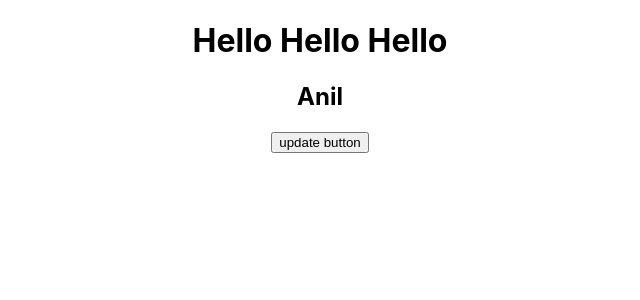
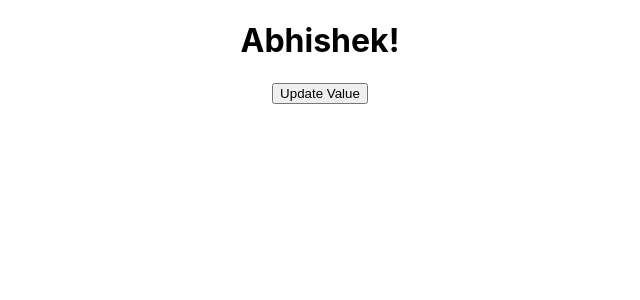
Before and after one commit to Abhishek10440/lock, a React (Create React App) app: page / in a window 1280 px wide. Shown: the top 300 px of the page, without its empty margins (320-960 px from the left). Built offline with nearby package versions, Linux system fonts and the light colour scheme.

Commit message:
daily practice

```diff
--- a/src/App.js
+++ b/src/App.js
@@ -1,61 +1,131 @@
+import './App.css';
+import React,{useState,use} from 'react';
+function App(){
+  const [data,setData]=useState("Abhishek")
+
+return(
+  <div className="App">
+    <h1>{data}!</h1>
+    <button onClick={()=>setData("shah")}>Update Value</button>
+  </div>
+);
+}
+export default App;
 // import React from 'react';
-import { useState } from 'react';
-import './App.css';
-import Joke from './component/Joke';
 
-function App() {
-  const [name, setName] = useState("Anil");
+// import Abhi from './component/Abhi';
+// class App extends React.Component{
 
-  return (
-    <div className="App">
-      <Joke name={name} />
-      <button onClick={() => setName("Sidhu")}>
-        update button
-      </button>
-    </div>
-  );
-}
 
-export default App;
-
-// import Showhide from './component/Showhide';
-// import Form from './component/Form';
-// import Profile from './component/Profile';
-// import Login from './component/Login';
-// import User from './component/User';
-// import Member from './component/Member';
-// import react from 'react';
-// class App extends React.Component{
 //   constructor()
 //   {
-//     super()
-//     console.warn("constructor")
+//     super();
+//     this.state={
+//       show: true
+//     }
 //   }
-//   render()
-//   {
-//     console.warn("render")
+//   render(){
 //     return(
-//       <h1>Hello</h1>
+//       <div className="App">
+//         {
+//          this.state.show? <Abhi />:<h1>Already Removed</h1>
+//         }
+
+//         <button onClick={()=>this.setState({show:!this.state.show})}>Removed</button>
+
+//       </div>
 //     )
 //   }
 // }
 
-// function App() {
-//   function getData() {
-//     alert("Hello from react")
+
+
+// export default App;
+// import React from 'react';
+// // import React, { useState } from 'react';
+// import './App.css';
+// class App extends React.Component {
+//   constructor() {
+//     super();
+//     this.state={
+//       count:0
+//     }
+
 //   }
-//   return (
-//     <div className="App">
+//   shouldComponentUpdate(){
+//     console.warn("shouldComponentUpdate",this.state.count);
+//     if(this.state.count>4 && this.state.count>10)
+//     {
+//       return true;
+//     }
 
-//       {/* <h1>Hello React</h1> */}
-//       {/* <Showhide />
-//       <Form />
-//       <Profile /> */}
-//       {/* <Login /> */}
-//       <User data={getData} />
+//   }
+//   render() {
+//     console.warn("render")
+//     return (
 //       <div>
-//         <Member data={getData} />
+//         <h1>Component Did Mount {this.state.count}</h1>
+//         <button onClick={()=>{this.setState({count:this.state.count+1})}}>Update name</button>
 //       </div>
-//     </div>
-//   );
+//     );
+//   }
 // }
+
+// // import Joke from './component/Joke';
+
+// // function App() {
+// //   const [name, setName] = useState("Anil");
+
+// //   return (
+// //     <div className="App">
+// //       <Joke name={name} />
+// //       <button onClick={() => setName("Sidhu")}>
+// //         update button
+// //       </button>
+// //     </div>
+// //   );
+// // }
+
+// export default App;
+
+// // import Showhide from './component/Showhide';
+// // import Form from './component/Form';
+// // import Profile from './component/Profile';
+// // import Login from './component/Login';
+// // import User from './component/User';
+// // import Member from './component/Member';
+// // import react from 'react';
+// // class App extends React.Component{
+// //   constructor()
+// //   {
+// //     super()
+// //     console.warn("constructor")
+// //   }
+// //   render()
+// //   {
+// //     console.warn("render")
+// //     return(
+// //       <h1>Hello</h1>
+// //     )
+// //   }
+// // }
+
+// // function App() {
+// //   function getData() {
+// //     alert("Hello from react")
+// //   }
+// //   return (
+// //     <div className="App">
+
+// //       {/* <h1>Hello React</h1> */}
+// //       {/* <Showhide />
+// //       <Form />
+// //       <Profile /> */}
+// //       {/* <Login /> */}
+// //       <User data={getData} />
+// //       <div>
+// //         <Member data={getData} />
+// //       </div>
+// //     </div>
+// //   );
+// // }
--- /dev/null
+++ b/src/component/Abhi.js
@@ -0,0 +1,18 @@
+
+import React from 'react';
+
+class Abhi extends React.Component{
+    componentWillUnmount(){
+        alert(" componentWillUnmount")
+    }
+    render(){
+        return(
+            <div>
+                <h1>this is show and hide</h1>
+            </div>
+        )
+    }
+}
+
+
+export default Abhi;
```
